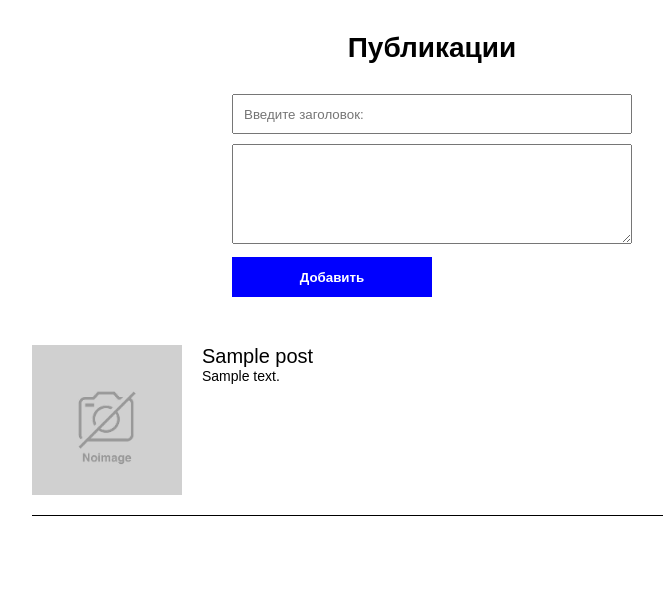
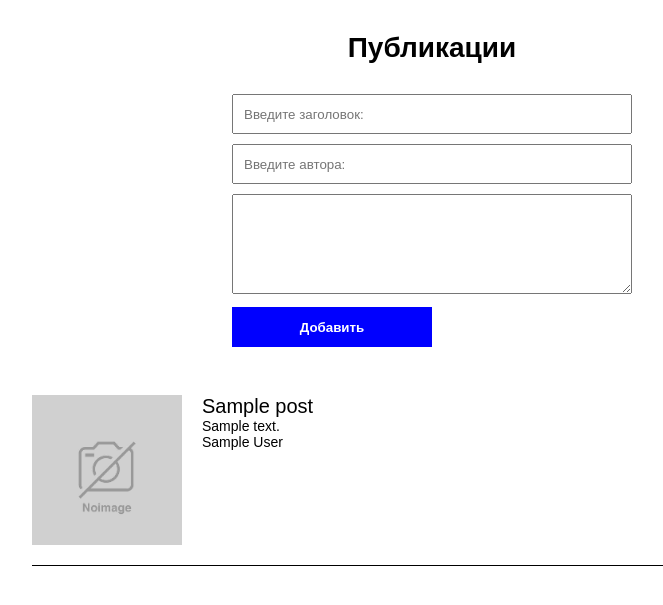
Before and after one commit to Akhmad995/Backend-Python-by-Said, a Flask app: page /post in a window 1280 px wide. Shown: the top 605 px of the page, without its empty margins (208-871 px from the left). Run offline with Flask 3, Linux system fonts and the light colour scheme; tables that the repository leaves empty hold one stand-in row (values such as "Sample post").

Commit message:
update lesson6

```diff
--- a/lesson6/main.py
+++ b/lesson6/main.py
@@ -14,11 +14,14 @@ def index():
     return render_template('index.html', users=users)
 
 
-@app.route('/add_user', methods=['POST'])
+@app.route('/add_user', methods=['POST', 'GET'])
 def add_user():
     username = request.form.get("username")
     usersurname = request.form.get("usersurname")
+
+    #user = User(username=username)
     user = User(username=username, usersurname=usersurname)
+
     db.session.add(user)
     db.session.commit()
     print(user)
@@ -31,6 +34,7 @@ class Post(db.Model):
     id = db.Column(db.Integer, primary_key=True)
     title = db.Column(db.String(255), unique=True, nullable=False)
     text = db.Column(db.String, nullable=False)
+    author = db.Column(db.String)
 
 
 @app.route('/post', methods=['POST', 'GET'])
@@ -38,8 +42,9 @@ def add_post():
     if request.method == "POST":
         title = request.form.get("title")
         text = request.form.get("text")
+        author = request.form.get("author")
 
-        post = Post(title=title, text=text)
+        post = Post(title=title, text=text, author=author)
 
         db.session.add(post)
         db.session.commit()
--- a/lesson6/templates/index.html
+++ b/lesson6/templates/index.html
@@ -10,7 +10,7 @@
 
 <form action="/add_user" method="post" class="form">
     <input class="input" type="text" name="username" placeholder="Введите имя:" />
-    <input class="input" type="text" name="usersurname" placeholder="Введите фамилию:" />
+    <input class="input" type="text" name="usersurname" placeholder="Введите имя:" />
     <input class="btn-form" type="submit" value="Добавить" />
 </form>
 
--- a/lesson6/templates/post.html
+++ b/lesson6/templates/post.html
@@ -13,7 +13,10 @@
 
     <form action="/post" method="post" class="form">
         <input class="input" type="text" name="title" placeholder="Введите заголовок:" />
+        <input class="input" type="text" name="author" placeholder="Введите автора:" />
+
         <textarea class="input" name="text"></textarea>
+
         <input class="btn-form" type="submit" value="Добавить" />
     </form>
 
@@ -30,6 +33,7 @@
         <div class="item-content">
             <div class="item-title">{{ post.title }}</div>
             <div class="item-text">{{ post.text }}</div>
+            <div class="item-text">{{ post.author }}</div>
         </div>
     </div> <!-- product-blck -->
 
```
Also changed, not shown: lesson6/config.py (+13 -1 lines), requirements.txt (added, +44 -0 lines), lesson6/instance/my_database.db.
